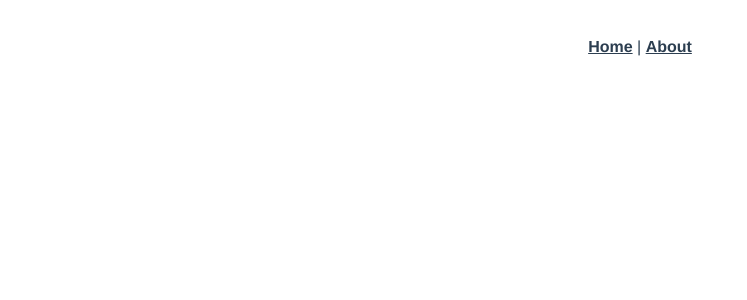
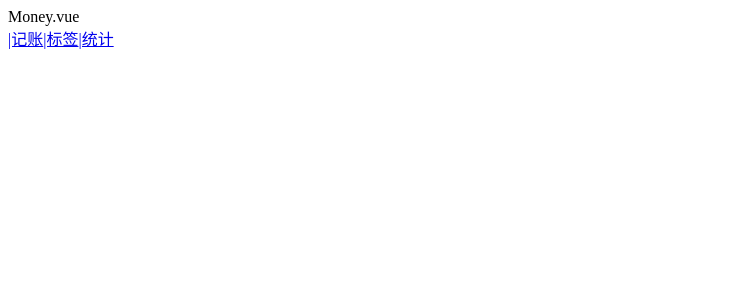
Before and after one commit to WaterGuo1/wangcai1, a Vue app: page /#/money in a window 1280 px wide. Shown: the top 300 px of the page, without its empty margins (0-747 px from the left). Built offline with nearby package versions, Linux system fonts and the light colour scheme.

Commit message:
增加了404页面

```diff
--- a/src/App.vue
+++ b/src/App.vue
@@ -1,11 +1,10 @@
 <template>
-  <div id="app">
-    <div id="nav">
-      <router-link to="/">Home</router-link> |
-      <router-link to="/about">About</router-link>
-    </div>
+  <div>
     <router-view/>
+
+
   </div>
+
 </template>
 
 <style lang="scss">
--- /dev/null
+++ b/src/components/Nav.vue
@@ -0,0 +1,17 @@
+<template>
+<div>
+  <router-link to="/money" >|记账</router-link>
+<router-link to="/labels" >|标签</router-link>
+<router-link to="/statistics" >|统计</router-link>
+</div>
+</template>
+
+ <script lang= "ts">
+ export default {
+     name:'Nav'
+ }
+ </script>
+
+ <style lang= "scss" scoped>
+
+ </style>
--- a/src/main.ts
+++ b/src/main.ts
@@ -3,8 +3,12 @@
 import './registerServiceWorker'
 import router from './router'
 import store from './store'
+import { component } from 'vue/types/umd';
+import Nav from '@/components/Nav.vue';
 
 Vue.config.productionTip = false
+
+Vue.component('Nav',Nav)
 
 new Vue({
   router,
--- a/src/router/index.ts
+++ b/src/router/index.ts
@@ -2,23 +2,39 @@
 import VueRouter, { RouteConfig } from 'vue-router'
 import Home from '../views/Home.vue'
 
-Vue.use(VueRouter)
+import Money from '@/views/Money.vue'
+import Labels from '@/views/Labels.vue'
+import Statistics from '@/views/Statistics.vue'
+import  NotFound from '@/views/NotFound.vue'
+
+import { component } from 'vue/types/umd';
+
+
+Vue.use(VueRouter);
 
 const routes: Array<RouteConfig> = [
-  {
-    path: '/',
-    name: 'Home',
-    component: Home
+  {path:'/',
+  redirect:'/money'
+
   },
-  {
-    path: '/about',
-    name: 'About',
-    // route level code-splitting
-    // this generates a separate chunk (about.[hash].js) for this route
-    // which is lazy-loaded when the route is visited.
-    component: () => import(/* webpackChunkName: "about" */ '../views/About.vue')
-  }
-]
+{
+  path:'/money',
+  component:Money
+},
+{
+  path:'/labels',
+  component:Labels
+},
+{
+  path:'/statistics',
+  component:Statistics
+},
+{
+  path:'*',
+  component:NotFound
+},
+
+];
 
 const router = new VueRouter({
   routes
--- /dev/null
+++ b/src/views/Labels.vue
@@ -0,0 +1,14 @@
+<template>
+    <div>lables.vue
+           <Nav />
+    </div>
+</template>
+ <script lang= "ts">
+ export default {
+     name:'Labels'
+ }
+ </script>
+
+ <style lang= "scss" scoped>
+
+ </style>
--- /dev/null
+++ b/src/views/Money.vue
@@ -0,0 +1,18 @@
+<template>
+    <div>Money.vue
+         <Nav />
+    </div>
+
+</template>
+
+ <script lang= "ts">
+
+ export default {
+     name:'Money',
+
+ };
+ </script>
+
+ <style lang= "scss" scoped>
+
+ </style>
--- /dev/null
+++ b/src/views/NotFound.vue
@@ -0,0 +1,23 @@
+<template>
+<div>
+<div>当前页面不存在,请检查网址是否正确。
+    </div>
+    <div>
+        <router-link to="/">返回首页</router-link>
+    </div>
+</div>
+
+
+</template>
+
+ <script lang= "ts">
+
+ export default {
+     name:'NotFound',
+
+ };
+ </script>
+
+ <style lang= "scss" scoped>
+
+ </style>
--- /dev/null
+++ b/src/views/Statistics.vue
@@ -0,0 +1,15 @@
+<template>
+    <div>Statistics.vue
+           <Nav />
+    </div>
+</template>
+
+ <script lang= "ts">
+ export default {
+     name:'Statistics'
+ }
+ </script>
+
+ <style lang= "scss" scoped>
+
+ </style>
```
